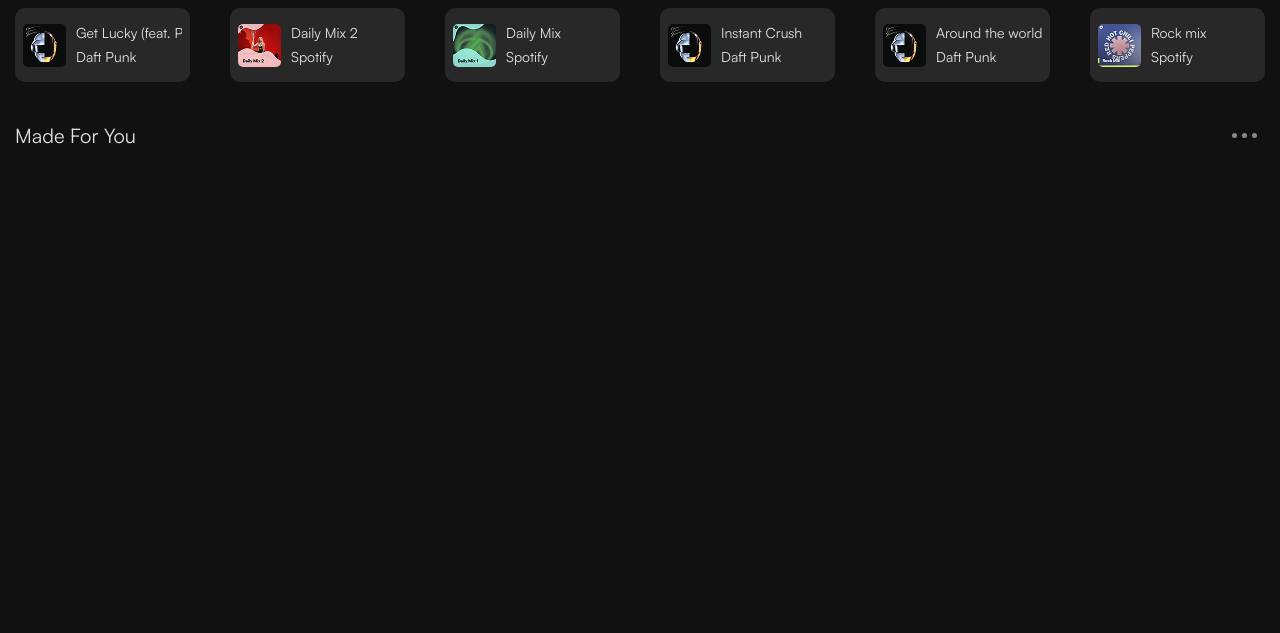
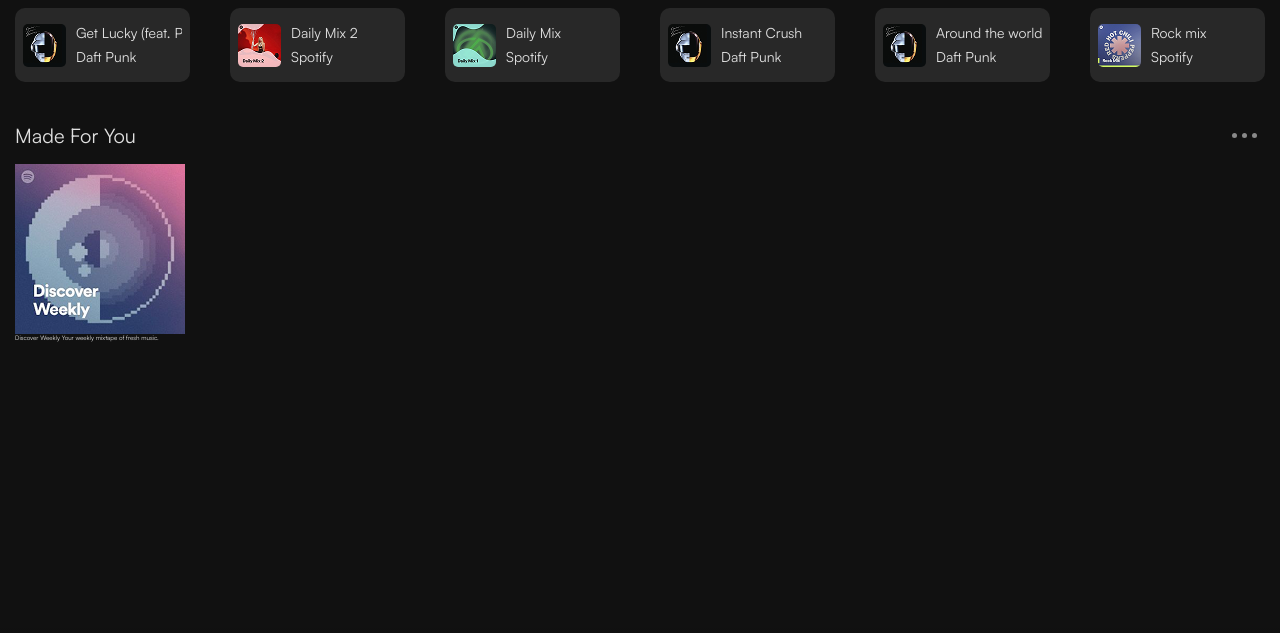
Before and after one commit to Noahfisherrrr/Spotify, a plain HTML site: page index.html in a window 1280 px wide. Shown: the part 77-710 px from the top of the page. Drawn offline with Linux system fonts and the light colour scheme.

Commit message:
add: files for made for you

```diff
--- a/index.html
+++ b/index.html
@@ -108,7 +108,17 @@
                 </div>
             </div>
             <div class="suggested-card-container">
-                <div class="suggestion-card"></div>
+                <div class="suggestion-card">
+                    <div class="card-banner">
+                        <img src="dist/assets/img/made-for-you/image1.png" alt="discover weekly">
+                        <div class="card-background"></div>
+                        <div class="card-background"></div>
+                    </div>
+                    <div class="card-content">
+                        <span class="suggestion-card-title">Discover Weekly</span>
+                        <span class="suggestion-card-artist">Your weekly mixtape of fresh music.</span>
+                    </div>
+                </div>
                 <div class="suggestion-card"></div>
                 <div class="suggestion-card"></div>
                 <div class="suggestion-card"></div>
--- a/src/scss/layout/_homepage.scss
+++ b/src/scss/layout/_homepage.scss
@@ -119,3 +119,11 @@
         background: $text-color;
     }
 }
+.suggested-card-container{
+    @include flex-center(1rem);
+    justify-content: space-between;
+    flex-wrap: wrap;
+    align-items: center;
+    width: 100%;
+    overflow-x: scroll;
+}
```
Also changed, not shown: dist/assets/img/made-for-you/image 10.png (added), dist/assets/img/made-for-you/image 11.png (added), dist/assets/img/made-for-you/image 16.png (added), dist/assets/img/made-for-you/image 17.png (added), dist/assets/img/made-for-you/image 9.png (added), dist/assets/img/made-for-you/image1.png (added), dist/assets/img/made-for-you/image2.png (added), dist/assets/img/made-for-you/image3.png (added), dist/css/style.css, 1 other file.
